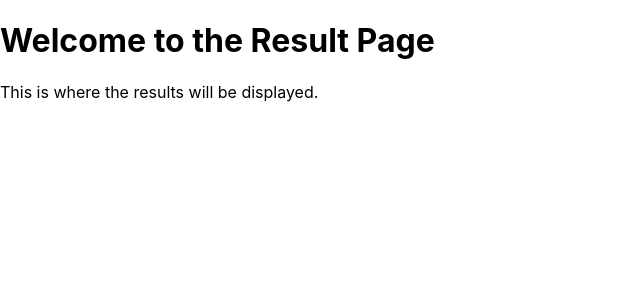
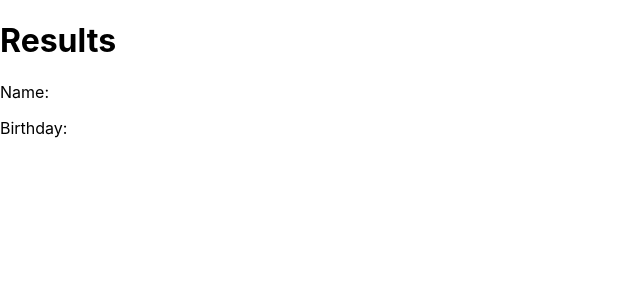
Before and after one commit to barrett38/numerology-app, a React (Create React App) app: page /results in a window 1280 px wide. Shown: the top 300 px of the page, without its empty margins (0-640 px from the left). Built offline with nearby package versions, Linux system fonts and the light colour scheme.

Commit message:
Results Page

```diff
--- a/src/components/NamePrompt.js
+++ b/src/components/NamePrompt.js
@@ -8,6 +8,8 @@ export default function NamePrompt({ onSubmit }) {
     if (name.trim()) onSubmit(name.trim());
   };
 
+  const nextButton = `>`;
+
   return (
     <form onSubmit={handleSubmit}>
       <h2>What's your full name?</h2>
@@ -17,7 +19,7 @@ export default function NamePrompt({ onSubmit }) {
         onChange={(e) => setName(e.target.value)}
         required
       />
-      <button type="submit">Next</button>
+      <button type="submit">{nextButton}</button>
     </form>
   );
 }
--- a/src/pages/ResultPage.jsx
+++ b/src/pages/ResultPage.jsx
@@ -1,8 +1,16 @@
+// src/pages/ResultPage.js
+import { useLocation } from "react-router-dom";
+
 export default function ResultPage() {
+  const location = useLocation();
+  const { name, birthday } = location.state || {};
+
   return (
-    <div className="result-page">
-      <h1>Welcome to the Result Page</h1>
-      <p>This is where the results will be displayed.</p>
+    <div>
+      <h1>Results</h1>
+      <p>Name: {name}</p>
+      <p>Birthday: {birthday}</p>
+      {/* Calculations here later */}
     </div>
   );
 }
```
